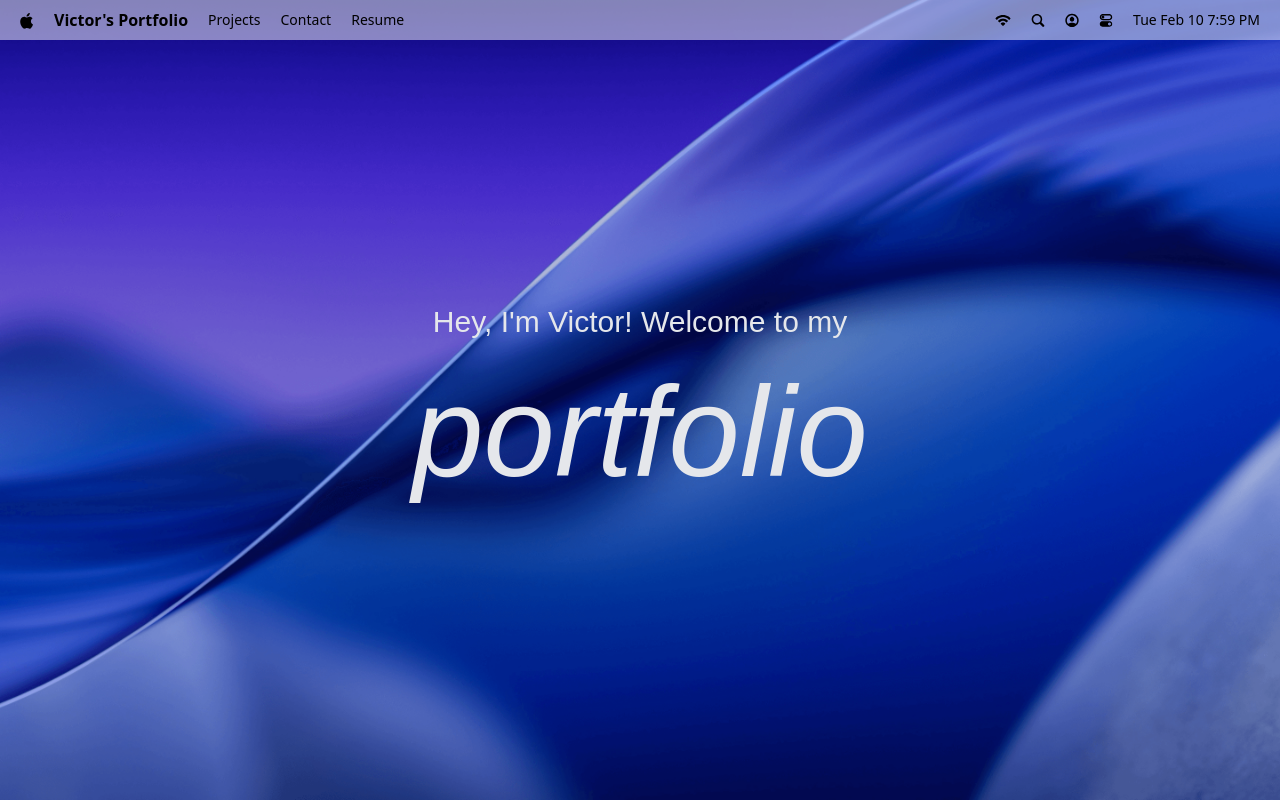
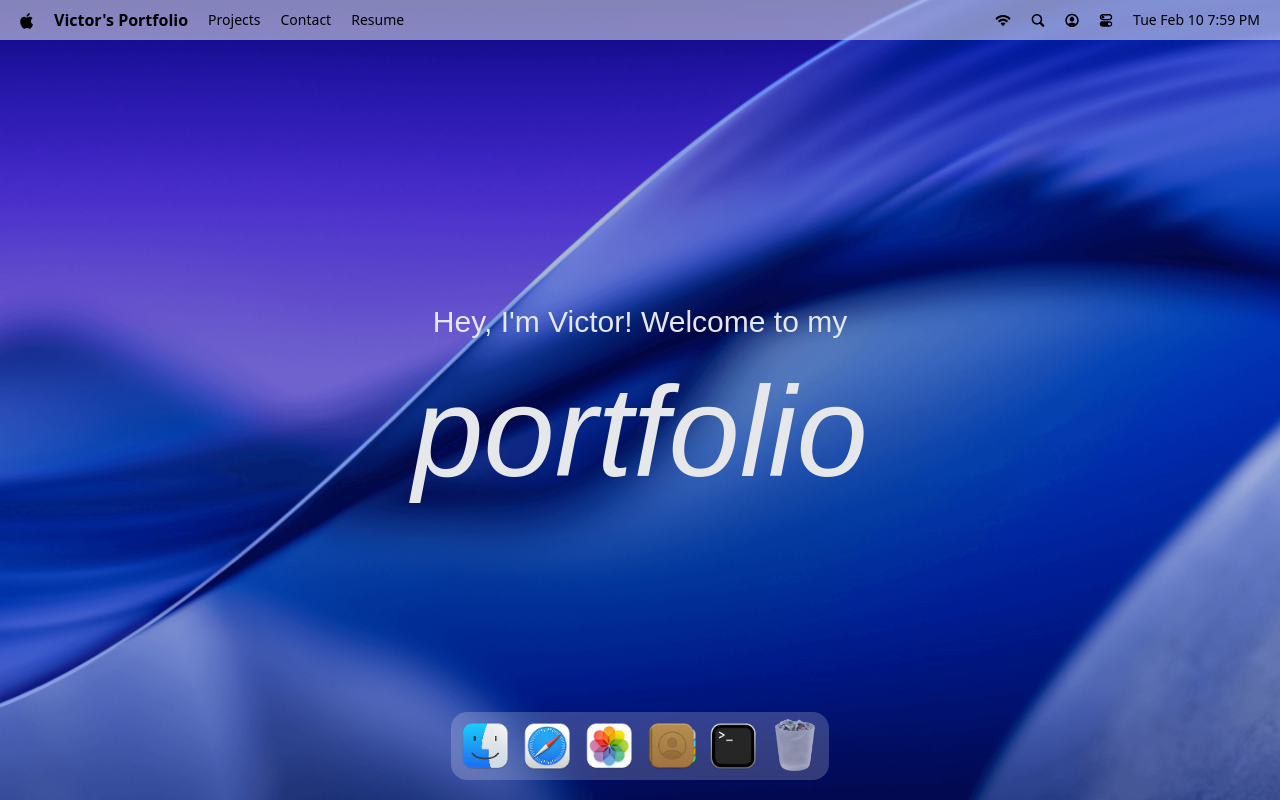
Before and after one commit to Victorosayame/MacOS_Portfolio_vite, a React (Vite) app: page / in a window 1280 px wide. Built offline with nearby package versions, Linux system fonts and the light colour scheme; a web font is replaced by a local one.

Commit message:
implement dock presentation

```diff
--- a/package.json
+++ b/package.json
@@ -17,6 +17,7 @@
     "lucide-react": "^0.563.0",
     "react": "^19.2.0",
     "react-dom": "^19.2.0",
+    "react-tooltip": "^5.30.0",
     "tailwindcss": "^4.1.18"
   },
   "devDependencies": {
--- a/src/App.jsx
+++ b/src/App.jsx
@@ -1,10 +1,11 @@
-import { Navbar, Welcome } from "#components";
+import { Dock, Navbar, Welcome } from "#components";
 
 const App = () => {
   return (
     <main>
       <Navbar />
       <Welcome />
+      <Dock />
     </main>
   )
 }
--- /dev/null
+++ b/src/components/Dock.jsx
@@ -0,0 +1,94 @@
+//step10 create a Dock component that will serve as the dock for the macOS portfolio website. This component will be responsible for displaying application icons and providing quick access to various sections of the portfolio, similar to the dock functionality found in macOS.
+
+import { dockApps } from "#constants";
+import { useGSAP } from "@gsap/react";
+import gsap from "gsap";
+import {  useRef } from "react";
+//step12 implement tooltips for the dock icons using the react-tooltip library. This will enhance the user experience by providing additional information about each application when users hover over the icons in the dock, making it easier for visitors to navigate and understand the purpose of each icon.
+import { Tooltip } from "react-tooltip";
+
+const Dock = () => {
+  //step11 define a new ref hook
+  const dockRef = useRef(null);
+
+  const toogleApp = (app) => {}
+
+  //step13 use the useGSAP hook to create an animation effect for the dock icons when they are clicked. This will add a dynamic and interactive element to the dock, making it more engaging for users as they interact with the application icons.
+  useGSAP(() => {
+    const dock = dockRef.current;
+    if(!dock) return () => {};
+
+    const icons =dock.querySelectorAll(".dock-icon");
+
+    const animateIcons = (mouseX) => {
+      const { left } = dock.getBoundingClientRect();
+
+      icons.forEach((icon) => {
+        const { left: iconLeft, width } = icon.getBoundingClientRect();
+        const center = iconLeft - left + width / 2;
+        const distance = Math.abs(mouseX - center);
+        const intensity = Math.exp(-(distance ** 2.5) / 20000);
+
+        gsap.to(icon, {
+          scale: 1 + 0.25 * intensity,
+          y: -15 * intensity,
+          duration: 0.2,
+          ease: "power1.out",
+        })
+      })
+    }
+
+    const handleMouseMove = (e) => {
+      const { left } = dock.getBoundingClientRect();
+
+      animateIcons(e.clientX - left);
+    };
+
+    const resetIcons = () => icons.forEach((icon) => gsap.to(icon, {
+      scale: 1,
+      y: 0,
+      duration: 0.3,
+      ease: "power1.out",
+    }))
+
+    dock.addEventListener("mousemove", handleMouseMove);
+    dock.addEventListener("mouseleave", resetIcons);
+
+    return () => {
+      dock.removeEventListener("mousemove", handleMouseMove);
+      dock.removeEventListener("mouseleave", resetIcons);
+    }
+  }, []);
+
+
+  return (
+    <section id="dock">
+      <div ref={dockRef} className="dock-container">
+        {dockApps.map(({ id, name, icon, canOpen }) => (
+          <div key={id} className="relative flex justify-center">
+            <button
+            type="button"
+            className="dock-icon"
+            aria-label={name}
+            data-tooltip-id="dock-tooltip"
+            data-tooltip-content={name}
+            data-tooltip-delay-show={150}
+            disabled={!canOpen}
+            onClick={() => toogleApp({ id, canOpen })}>
+              <img
+                src={`/images/${icon}`}
+                alt={name}
+                loading="lazy"
+                className={canOpen ? "" : "opacity-60"}
+              />
+            </button>
+          </div>
+        ))}
+
+        <Tooltip id="dock-tooltip" place="top" className="tooltip" />
+      </div>
+    </section>
+  )
+}
+
+export default Dock
--- a/src/components/index.js
+++ b/src/components/index.js
@@ -1,7 +1,9 @@
 import Navbar from "#components/Navbar";
 import Welcome from "#components/Welcome";
+import Dock from "#components/Dock";
 
 export {
   Navbar,
   Welcome,
+  Dock,
 }
```
Also changed, not shown: 1 other file (tests, documents, lock files or other folders).
